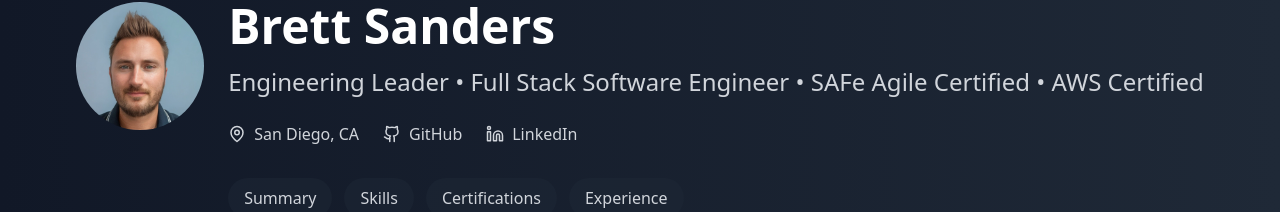
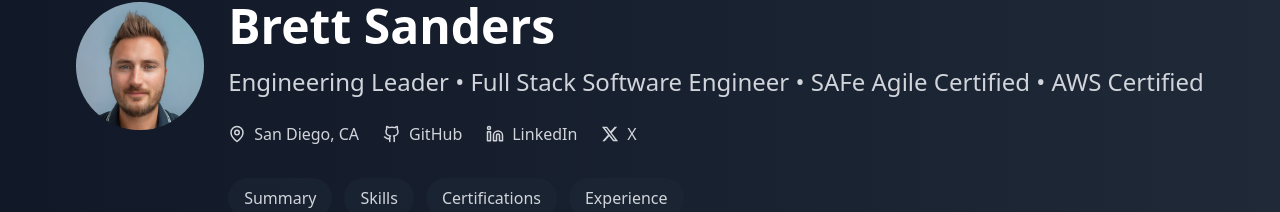
Before and after one commit to DontFretBrett/portfolio, a React (Vite) app: page / in a window 1280 px wide. Shown: the part 78-290 px from the top of the page. Built offline with nearby package versions, Linux system fonts and the light colour scheme.

Commit message:
Add X social

```diff
--- a/src/components/BackToTop.tsx
+++ b/src/components/BackToTop.tsx
@@ -7,7 +7,7 @@ export default function BackToTop() {
 
   useEffect(() => {
     const handleScroll = () => {
-      const shouldShow = window.scrollY > 100;
+      const shouldShow = window.scrollY > 300;
       setIsVisible(shouldShow);
     };
 
--- a/src/components/Header.tsx
+++ b/src/components/Header.tsx
@@ -37,6 +37,17 @@ export default function Header() {
               <Linkedin size={18} />
               <span>LinkedIn</span>
             </a>
+            <a
+              href="https://x.com/WontFretBrett"
+              className="flex items-center gap-2 hover:text-white transition-colors"
+              target="_blank"
+              rel="noopener noreferrer"
+            >
+              <svg viewBox="0 0 24 24" width="18" height="18" fill="currentColor">
+                <path d="M18.244 2.25h3.308l-7.227 8.26 8.502 11.24H16.17l-5.214-6.817L4.99 21.75H1.68l7.73-8.835L1.254 2.25H8.08l4.713 6.231zm-1.161 17.52h1.833L7.084 4.126H5.117z"/>
+              </svg>
+              <span>X</span>
+            </a>
           </div>
           <nav aria-label="Page sections" className="flex flex-wrap justify-center md:justify-start gap-3">
             {['summary', 'skills', 'certifications', 'experience'].map((section) => (
```
